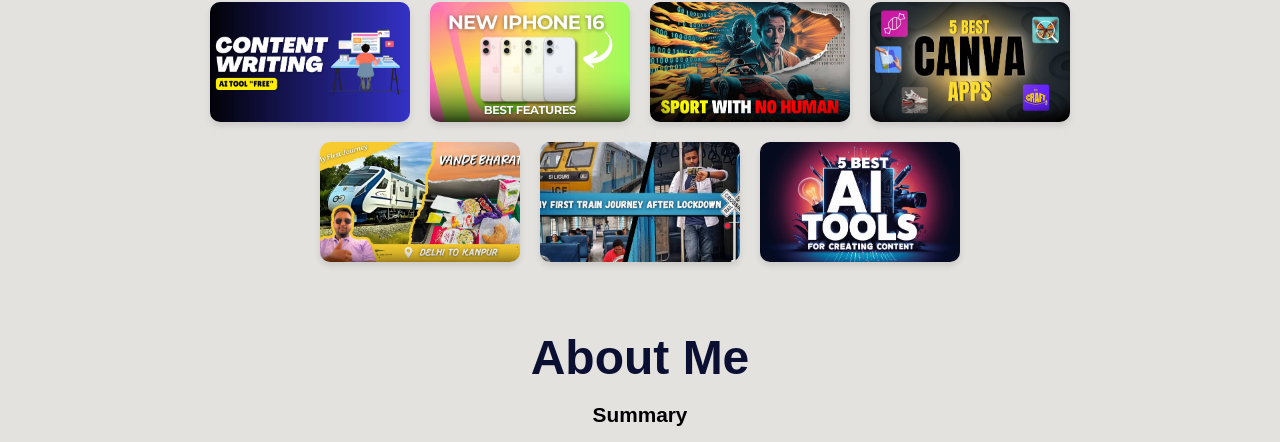
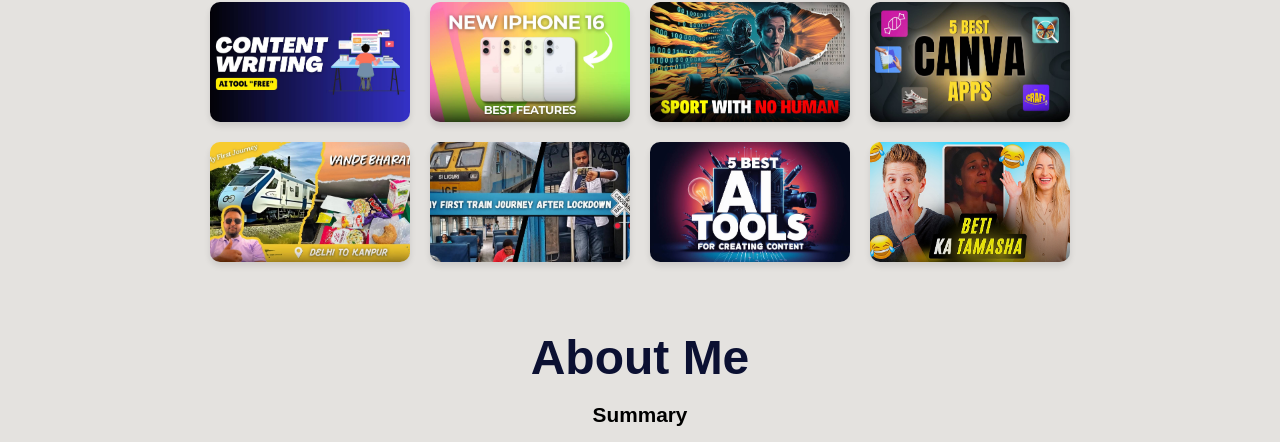
Before and after one commit to abhinavkumhar/abhinavkumhar, a plain HTML site: page index.html in a window 1280 px wide. Shown: the part 731-1173 px from the top of the page. Drawn offline with nearby package versions, Linux system fonts and the light colour scheme; grey boxes are pictures that could not be loaded; a web font is replaced by a local one.

Commit message:
Updated Images

```diff
--- a/index.html
+++ b/index.html
@@ -103,6 +103,9 @@
             </div>
             <div class="work-box">
                 <img src="./images/MyWork/7.png" alt="Work 7" onclick="showImage(this)">
+            </div>
+            <div class="work-box">
+                <img src="./images/MyWork/8.png" alt="Work 8" onclick="showImage(this)">
             </div>
         </div>
         <!-- Modal for full-screen image -->
```
Also changed, not shown: images/MyWork/8.png (added).
